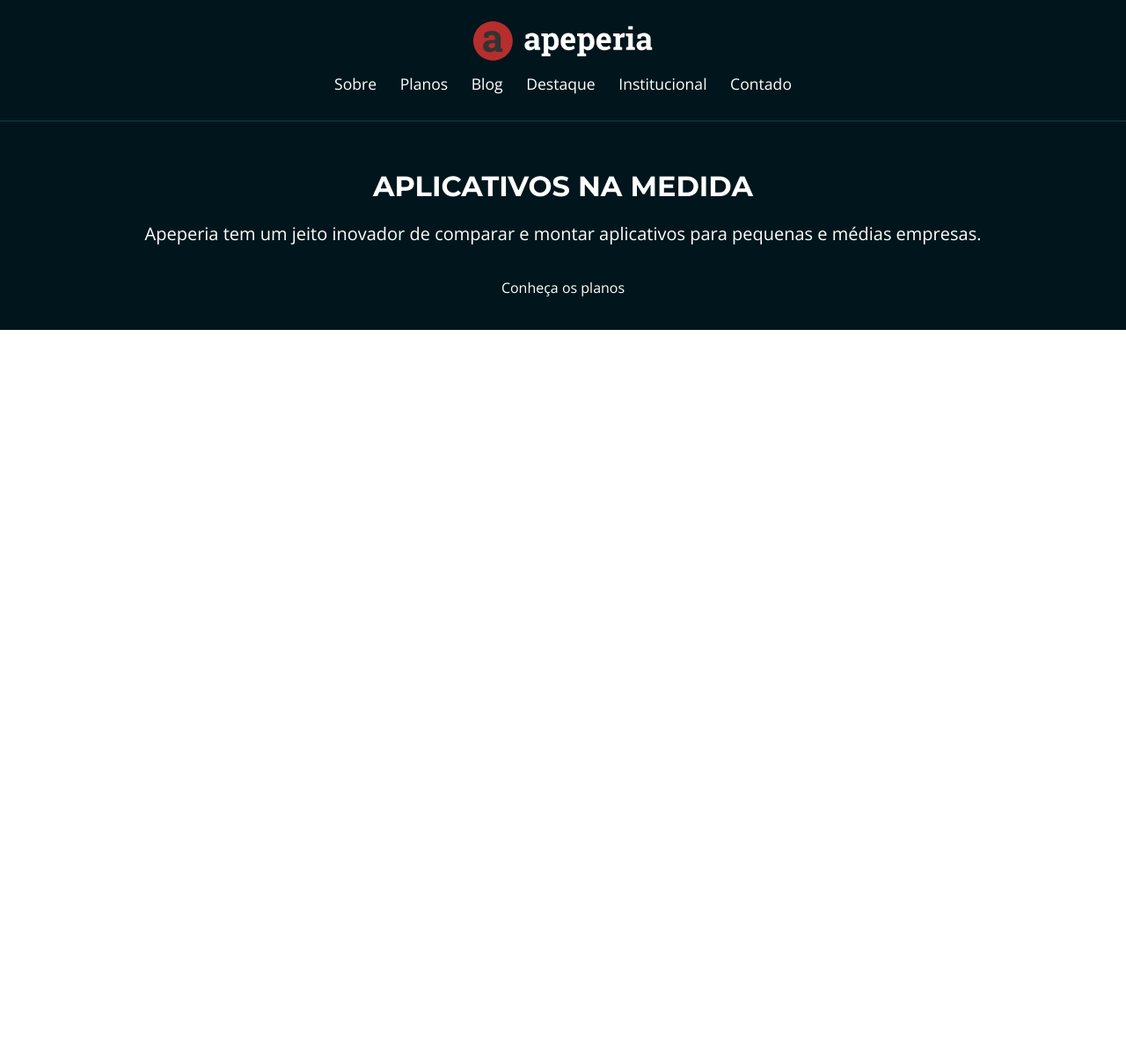
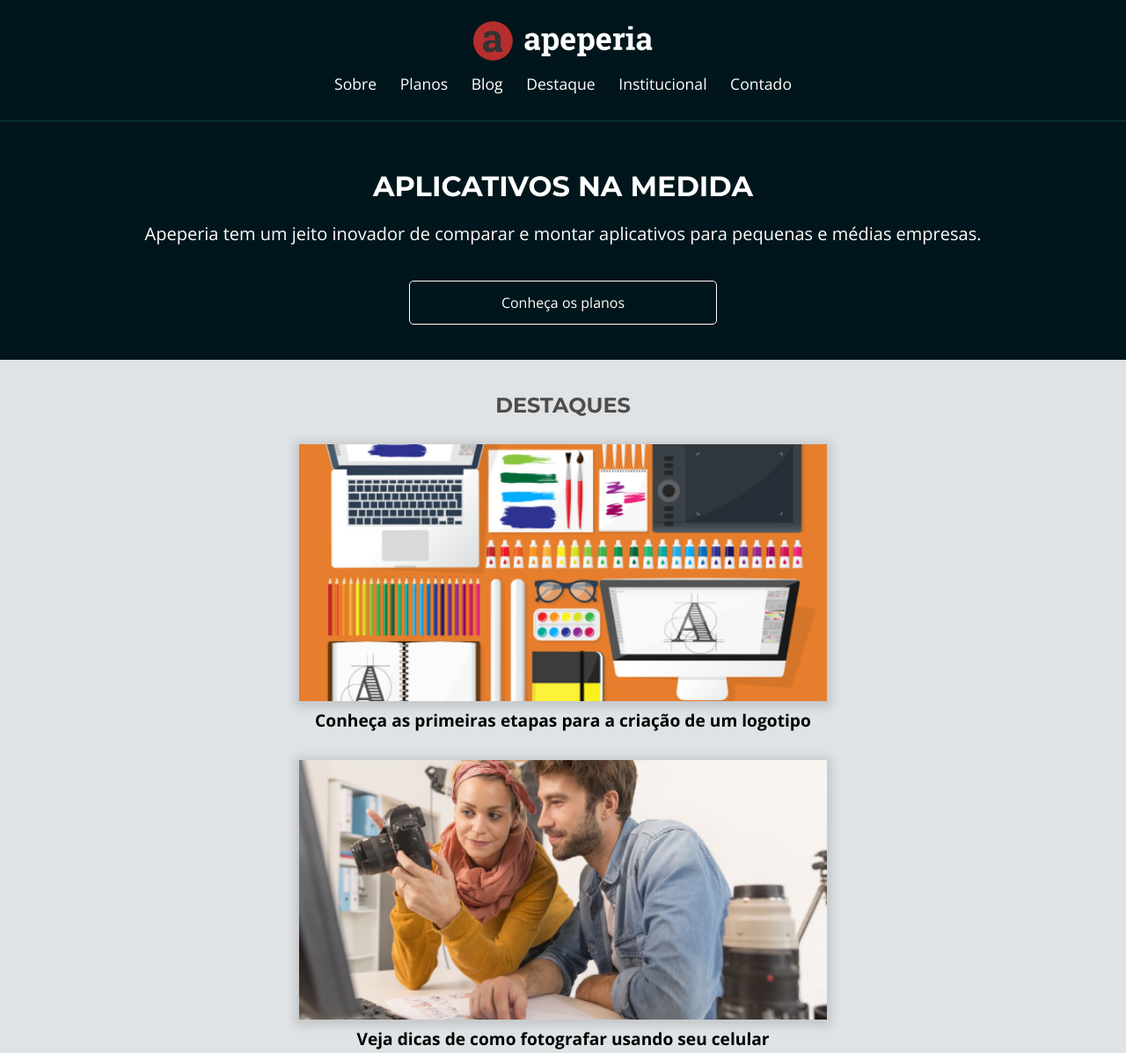
Before and after one commit to gomess99/projeto-apeperia, a plain HTML site: page index.html in a window 1280 px wide. Shown: the top 1197 px of the page at 88% size. Before the commit the page ends 800 px from the top, so only its background shows below. Drawn offline with nearby package versions, Linux system fonts and the light colour scheme.

Commit message:
In this part, the functioning of the various types of formatting that an image can have (pnj, jpg, gif, svg) was developed, as well as knowledge of css variables with the 'root' selector, in addition to manipulating the viewport in relation to height and width of the element.

```diff
--- a/css/base.css
+++ b/css/base.css
@@ -1,3 +1,45 @@
+:root{
+    --branco: #FFF;
+    --azul-claro: #DFE3E5;
+    --vermelho-forte: #B72E2E;
+    --cinza-escuro: #4F4C4C;
+    --cinza-claro: #F7F4F4;
+    --cinza-medio: #D9D9D9;
+
+    --fonte-link: #0084FF;
+    --fonte-cinza: #666;
+    --borda-cabecalho-mobile: #103D4A;
+    --bg-rodape: #333;
+    --bg-chamada-mobile: #00161C;
+
+    --planos-cartao-start: #56CCF2;
+    --planos-cartao-ultra: #B04CD9;
+    --planos-cartao-mega: #E33B3B;
+
+    --montserrat: 'Montserrat', sans-serif;
+}
+
 body{
     font-family: 'Open Sans', sans-serif;
 }
+
+.container{
+    padding-right: 6%;
+    padding-left: 6%;
+}
+
+.botao{
+    text-align: center;
+
+    display: block;
+
+    width: 100%;
+    max-width: 350px;
+
+    box-sizing: border-box;
+
+    padding: 1rem 2rem;
+
+    border: 1px solid var(--branco);
+    border-radius: 5px;
+}
--- a/css/cabecalho.css
+++ b/css/cabecalho.css
@@ -1,11 +1,5 @@
-/*Unidades de Medida:
-
-° 'em' é uma fonte relativa ao font-size tendo sua proporção relativa a 16px. É comum ultilizarem 62.5% na font-size do html, assim 1em = 10px, portanto 16px = 1.6em
-
-° 'rem' também terá uma fonte relativa ao font-size, porém ele tem uma hierarquia maior, similar à tag html/raiz*/
-
 .cabecalho {
-    color: #FFF;
+    color: var(--branco);
 
     width: 100%;
 
@@ -18,7 +12,7 @@
     padding-top: .75rem;
     padding-bottom: .75rem;
 
-    border-bottom: 1px solid #103D4A;
+    border-bottom: 1px solid var(--borda-cabecalho-mobile);
 
     position: absolute;
 }
--- a/css/chamada.css
+++ b/css/chamada.css
@@ -3,17 +3,17 @@
     flex-direction: column;
     align-items: center;
 
-    color: #FFF;
+    color: var(--branco);
     text-align: center;
 
-    background-color: #00161C;
+    background-color: var(--bg-chamada-mobile);
 
     padding-top: 12.25rem;
     padding-bottom: 2.5rem;
 }
 
 .chamada__titulo {
-    font-family: 'Montserrat', serif;
+    font-family: var(--montserrat);
     font-size: 2rem;
     font-weight: 700;
     text-transform: uppercase;
--- /dev/null
+++ b/destaques.css
@@ -0,0 +1,49 @@
+.destaques{
+    background-color: var(--azul-claro);
+
+    padding-top: 2.5rem;
+    padding-bottom: 2rem;
+}
+
+.destaques__titulo{
+    color: var(--cinza-escuro);
+    font-weight: 700;
+    font-size: 1.5rem;
+    font-family: var(--montserrat);
+    text-align: center;
+    text-transform: uppercase;
+
+    margin-bottom: 2rem;
+}
+
+.destaques__painel{
+    display: flex;
+    flex-direction: column;
+    align-items: center;
+
+    margin-bottom: 2rem;
+}
+
+.destaques__painel-imagem{
+    width: 100vw;
+    max-width: 600px; /*aqui colocamos um limite para o viwport, quando chegar a esse limite ela para de se espandir, colocando a unidade fixa 'px'*/
+
+    box-shadow: 0 2px 10px 5px #00000020;
+
+    margin-bottom: .5rem;
+}
+
+.destaques__painel-texto{
+    font-weight: 700;
+    font-size: 1.2rem;
+    line-height: normal;
+
+}
+
+.destaques__botao{
+    color: var(--vermelho-forte);
+
+    border-color: var(--vermelho-forte);
+
+    margin: 0 auto;
+}
--- a/index.html
+++ b/index.html
@@ -10,13 +10,13 @@
     <link rel="stylesheet" href="css/base.css">
     <link rel="stylesheet" href="css/cabecalho.css">
     <link rel="stylesheet" href="css/chamada.css">
+    <link rel="stylesheet" href="destaques.css">
 </head>
 <body>
 
-    <!--Para facilitar a contrução do código é possível inserir nessa ordem e será criando da mesma forma o caabeçalho abaixo: header>img+nav>ul>li*6>a-->
+    <header class="cabecalho container">
+        <img class="cabecalho__logo" src="img/logo-apeperia.svg" alt="Logo Apeperia">
 
-    <header class="cabecalho">
-        <img class="cabecalho__logo" src="img/logo-apeperia.svg" alt="Logo Apeperia">
         <nav class="cabecalho__navegacao">
             <ul>
                 <li class="cabecalho__link"><a href="#">Sobre</a></li>
@@ -30,11 +30,25 @@
     </header>
 
     <main>
-        <section class="chamada">
+        <section class="chamada container">
             <h1 class="chamada__titulo">Aplicativos Na Medida</h1>
             <p class="chamada__texto">Apeperia tem um jeito inovador de comparar e montar aplicativos para pequenas e médias empresas.</p>
-            <a class="chamada__botao" href="#">Conheça os planos</a>
+            <a class="chamada__botao botao" href="#">Conheça os planos</a>
         </section>
+        <section class="destaques container">
+            <h2 class="destaques__titulo">Destaques</h2>
+            <a href="#">
+                <figure class="destaques__painel">
+                    <img src="img/comecando-criar-logotipo.png" alt="Painel do post sobre criação de logotipo" class="destaques__painel-imagem">
+                    <figcaption class="destaques__painel-texto">Conheça as primeiras etapas para a criação de um logotipo</figcaption>
+                </figure>
+            </a>
+            <a href="#">
+                <figure class="destaques__painel">
+                    <img src="img/dicas-fotografia.png" alt="Painel do post sobre fotografia com celular" class="destaques__painel-imagem">
+                    <figcaption class="destaques__painel-texto">Veja dicas de como fotografar usando seu celular</figcaption>
+                </figure>
+            </a><a href="#" class="destaques__botao botao">Receber destaques por email</a></section>
     </main>
 </body>
 </html>
```
Also changed, not shown: notascss.txt (added), notashtml.txt (added).
